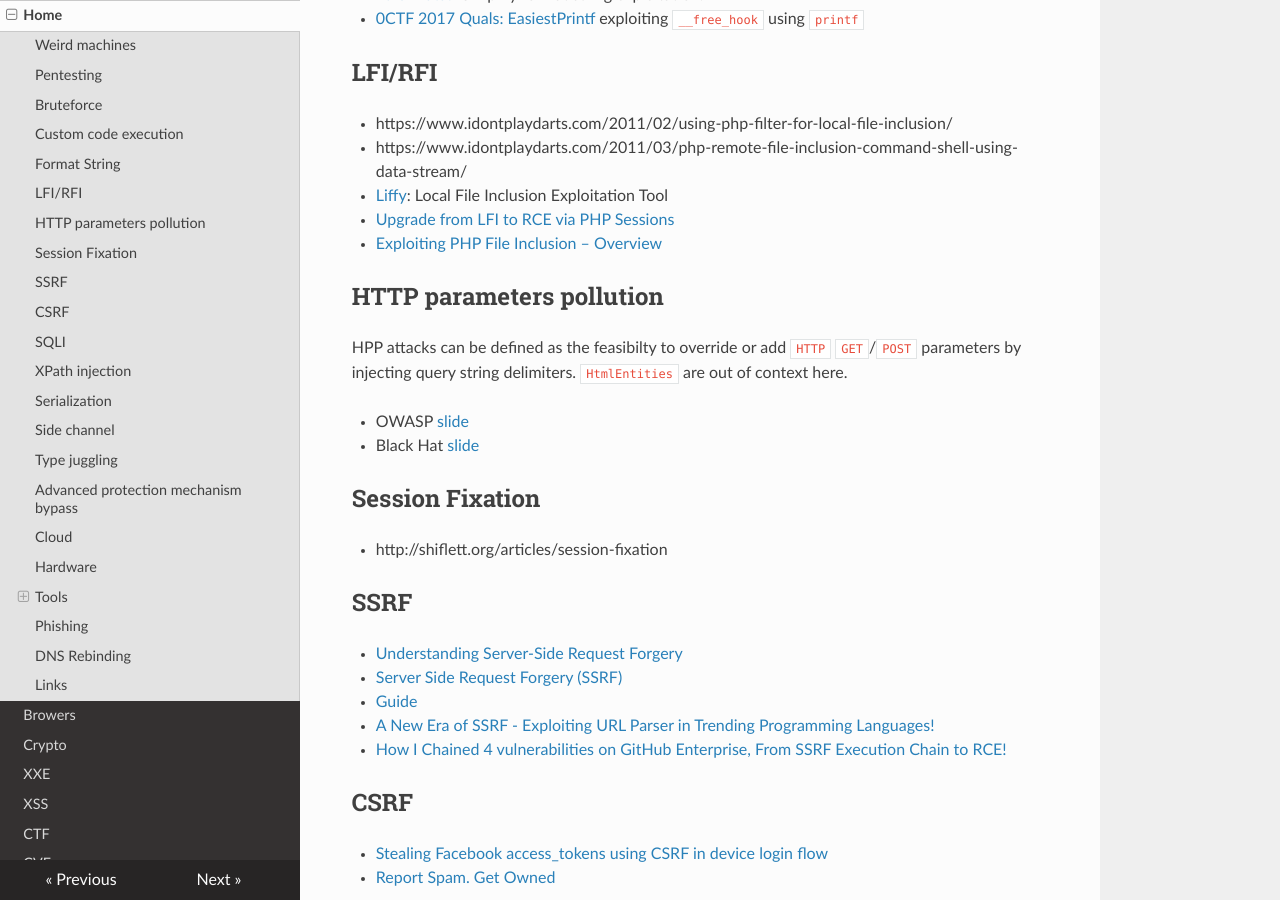
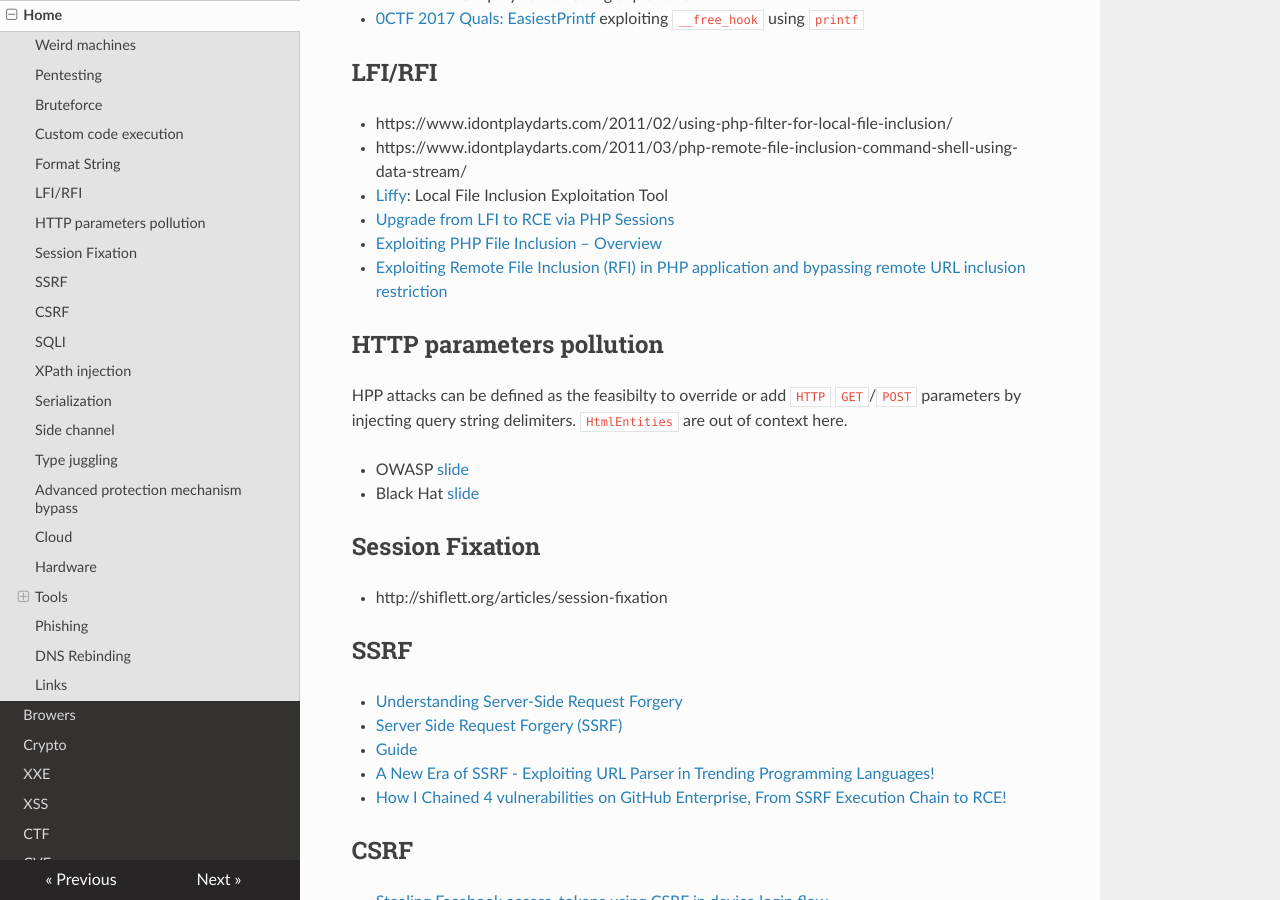
Before and after one commit to gipi/low-level, an MkDocs documentation site: the page built from docs/security/index.md, in a window 1280 px wide and 900 px high, scrolled down 2411 px. Built offline with MkDocs 1.6.1, drawn with Linux system fonts in a browser that asks for light colours; nearby versions of some CDN libraries; old or Windows-style settings are respelled for this version of MkDocs.

Commit message:
Update index.md

```diff
--- a/docs/security/index.md
+++ b/docs/security/index.md
@@ -101,6 +101,7 @@ a string as little as possible**.
  - [Liffy](https://github.com/rotlogix/liffy): Local File Inclusion Exploitation Tool
  - [Upgrade from LFI to RCE via PHP Sessions](https://www.rcesecurity.com/2017/08/from-lfi-to-rce-via-php-sessions/)
  - [Exploiting PHP File Inclusion – Overview](https://websec.wordpress.com/2010/02/22/exploiting-php-file-inclusion-overview/)
+ - [Exploiting Remote File Inclusion (RFI) in PHP application and bypassing remote URL inclusion restriction](http://www.mannulinux.org/2019/05/exploiting-rfi-in-php-bypass-remote-url-inclusion-restriction.html?)
 
 ## HTTP parameters pollution
 
```
